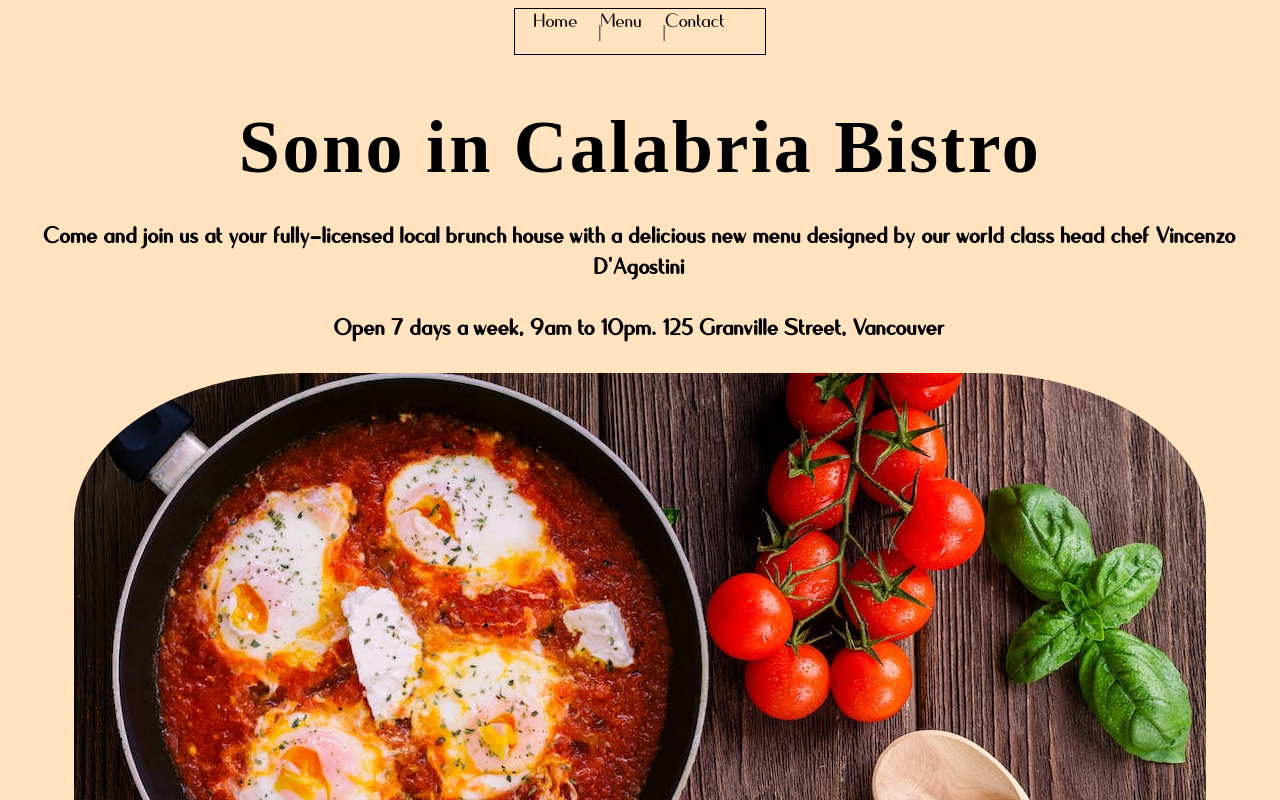
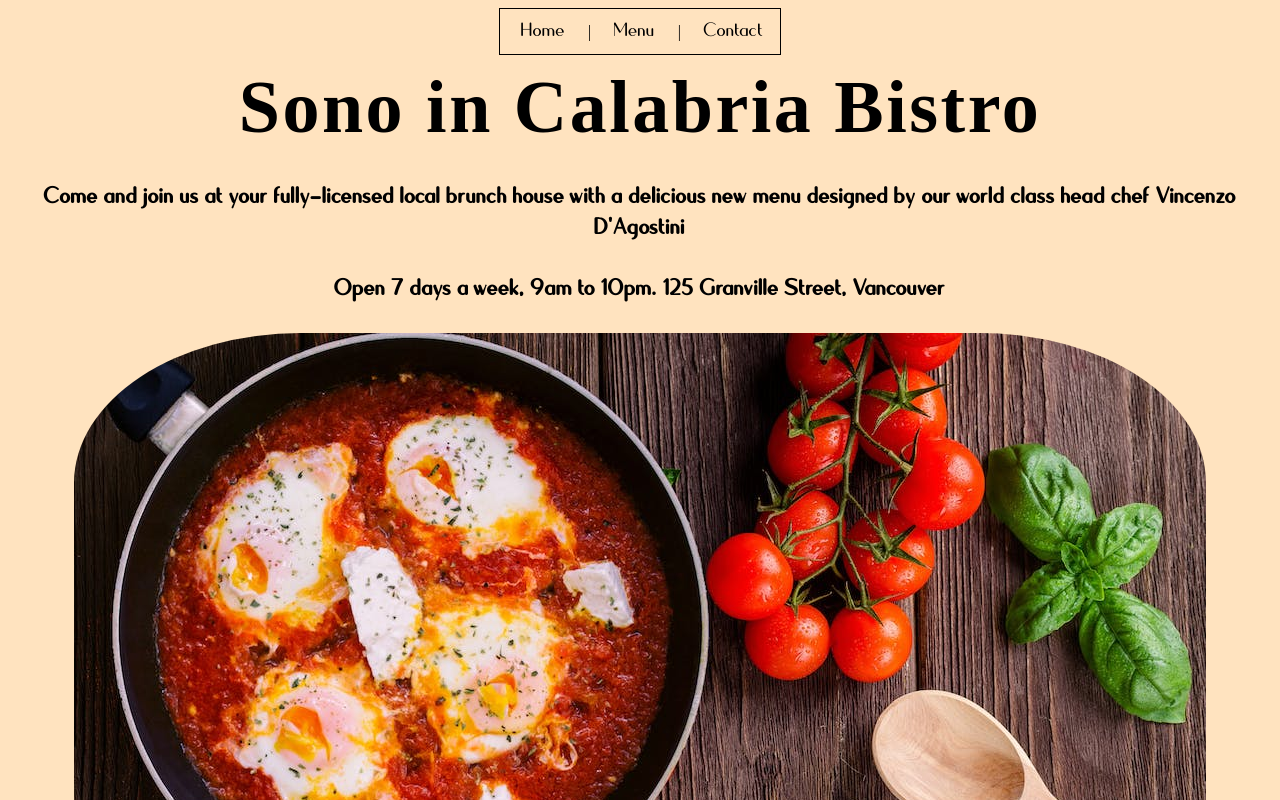
Before and after one commit to YousufRab/Restaurant_page, a website built with webpack: page dist/index.html in a window 1280 px wide. Shown: the top 800 px of the page. Built offline with nearby package versions, Linux system fonts and the light colour scheme; files whose address does not match are found by name.

Commit message:
Add hover state selector for menu, home and contact page links as well as adding margin-left/right properties for properly centering the items

```diff
--- a/src/style.css
+++ b/src/style.css
@@ -40,17 +40,31 @@ p {
     height: 50px;
     font-size: 26px;
     font-family: 'MyFont2';
-    margin-right: 20px;
+    text-align: center;
+    margin-top: 18px;
+}
+
+.home:hover, .menu:hover, .contact:hover {
+    cursor: pointer;
+}
+
+.home {
+    margin-left: 10px;
+}
+
+.contact {
+    margin-right: 5px;
 }
 
 .tabContainer {
-    width: 250px;
+    width: 280px;
     height: 45px;
     border: 1px solid black;
     text-align: center;
-    justify-content: center;
+    justify-content: space-around;
     align-items: center;
     display: flex;
     margin-left: auto;
     margin-right: auto;
+    margin-bottom: -40px;
 }
```
